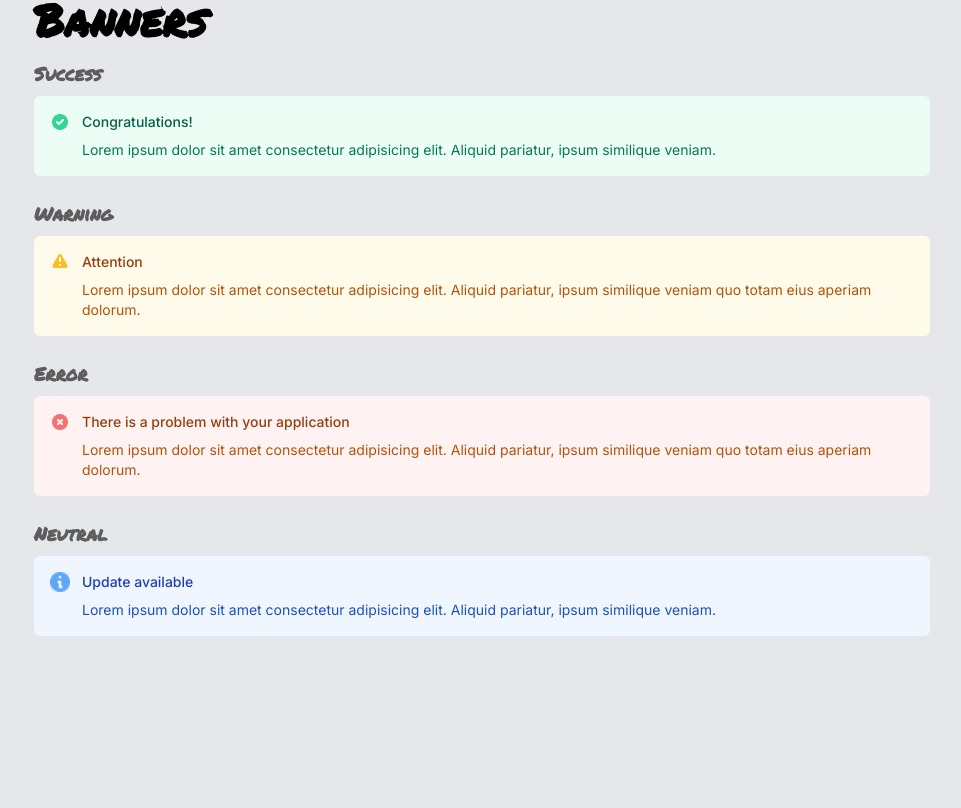
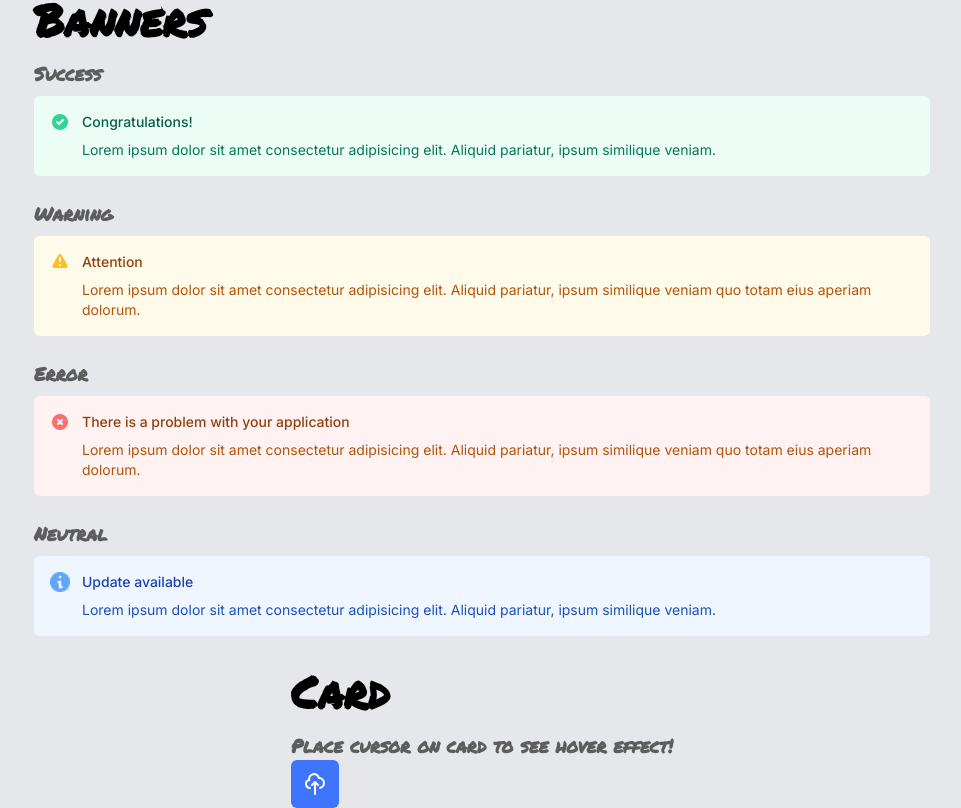
Before and after one commit to Taviquenson/react-component-library-scrimba, a React (Vite) app: page / in a window 1280 px wide. Shown: the part 317-1125 px from the top of the page, without its empty margins (158-1119 px from the left). Before the commit the page ends 977 px from the top, so only its background shows below. Built offline with nearby package versions, Linux system fonts and the light colour scheme.

Commit message:
add card icon

```diff
--- /dev/null
+++ b/components/Card.jsx
@@ -0,0 +1,28 @@
+import { HiOutlineCloudUpload } from "react-icons/hi";
+
+export default function Card({
+    jsxIcon=<HiOutlineCloudUpload className='card-icon' color='#FFFFFF'/>,
+    iconBackgroundColor='#3F75FE',
+    ...rest
+}) {
+    // const iconStyles = {
+    //     backgroundColor: rest.backgroundColor,
+
+    // }
+
+    const hasIcon = Object.keys(rest).includes(jsxIcon)
+    const hasBackground = Object.keys(rest).includes(iconBackgroundColor)
+
+    console.log(rest.jsxIcon)
+    return (
+        <div className="card">
+            <div className="card-icon-container" style={{backgroundColor: hasBackground ?
+                                                            rest.iconBackgroundColor
+                                                            :
+                                                            iconBackgroundColor}}>
+                {hasIcon ? rest.jsxIcon : jsxIcon}
+            </div>
+
+        </div>
+    )
+}
--- a/package.json
+++ b/package.json
@@ -12,7 +12,8 @@
   "dependencies": {
     "clsx": "^2.1.1",
     "react": "^19.2.0",
-    "react-dom": "^19.2.0"
+    "react-dom": "^19.2.0",
+    "react-icons": "^5.6.0"
   },
   "devDependencies": {
     "@eslint/js": "^9.39.1",
--- a/src/App.jsx
+++ b/src/App.jsx
@@ -1,15 +1,16 @@
 import myPicture from '/picture-of-me.png'
 import Badge from '/components/Badge'
 import Banner from '/components/Banner'
+import Card from '/components/Card'
+import { MdOutlineCloudUpload } from "react-icons/md";
 
 
 function App() {
   return (
     <>
       <h1>React Library Components</h1>
-
       <section className="badges">
-        <h2 className="badges-section-title">Badges</h2>
+        <h2 className="badges-section-title section-title">Badges</h2>
         <div className="badges-table">
           <div className="badges-shape-square">
             <h3>Square</h3>
@@ -41,7 +42,7 @@ function App() {
       </section>
 
       <section className="banners">
-        <h2 className="banners-section-title">Banners</h2>
+        <h2 className="section-title">Banners</h2>
         <h3>Success</h3>
         <Banner
           status='success'
@@ -67,6 +68,17 @@ function App() {
           text='Lorem ipsum dolor sit amet consectetur adipisicing elit. Aliquid pariatur, ipsum similique veniam.'
         ></Banner>
       </section>
+
+      <section className='card'>
+        <h2 className="section-title">Card</h2>
+        <h3>Place cursor on card to see hover effect!</h3>
+        <Card
+          // jsxIcon={<MdOutlineCloudUpload className='card-icon' color='purple'/>}
+          // iconBackgroundColor='green'
+          title='Easy Deployment'
+          text='Ac tincidunt sapien vehicula erat auctor pellentesque rhoncus. Et magna sit morbi lobortis.'
+        ></Card>
+      </section>
     </>
   )
 }
--- a/src/style.css
+++ b/src/style.css
@@ -29,6 +29,11 @@ h3 {
   color: #5E5D5D;
 }
 
+h2.section-title {
+  font-size: 2.75625rem;
+  margin-bottom: 0.5rem;
+}
+
 
 /***** Badges *****/
 section.badges {
@@ -39,7 +44,6 @@ section.badges {
 }
 
 h2.badges-section-title {
-  font-size: 2.75625rem;
   margin: 0 0 0 6rem;
 }
 
@@ -118,11 +122,6 @@ section.banners {
   margin-top: 3rem;
 }
 
-h2.banners-section-title {
-  font-size: 2.75625rem;
-  margin-bottom: 0.5rem;
-}
-
 div.banner {
   max-width: 56rem;
   margin: 0.5rem 0 1.5rem 0;
@@ -197,6 +196,29 @@ div.neutral > div.banner-content > span.title {
 div.neutral > div.banner-content > span.text {
   color: #1C51B9;
 }
+/***** Banners *****/
 
 
-/***** Banners *****/
+/***** Card *****/
+section.card {
+  display: flex;
+  flex-direction: column;
+}
+
+div.card-icon-container {
+  margin: 0;
+  padding: 0;
+  line-height: 0;
+  width: 3rem;
+  height: 3rem;
+  border-radius: 6px;
+  display: flex;
+  justify-content: center;
+  align-items: center;
+}
+
+svg.card-icon {
+  width: 1.5rem;
+  height: 1.5rem;
+}
+/***** Card *****/
```
Also changed, not shown: 1 other file (tests, documents, lock files or other folders).
